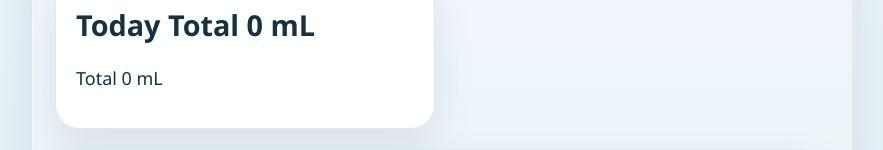
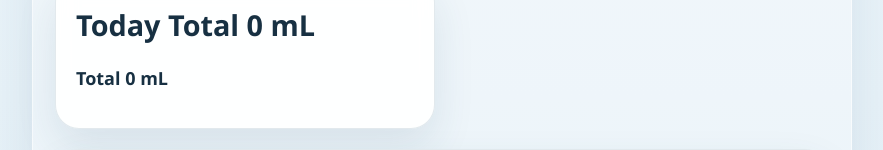
Before and after one commit to conner-designs/visucare, a Vue app: page /drains/summary in a window 1280 px wide. Shown: the part 304-454 px from the top of the page, without its empty margins (198-1081 px from the left). Built offline with nearby package versions, Linux system fonts and the light colour scheme.

Commit message:
Update styles.css

```diff
--- a/src/styles.css
+++ b/src/styles.css
@@ -208,7 +208,7 @@ button, input, select {
 
 .summary-sub {
   font-size: 18px;
-  font-weight: 500px;
+  font-weight: 600;
 }
 
 .feature-card::before {
```
